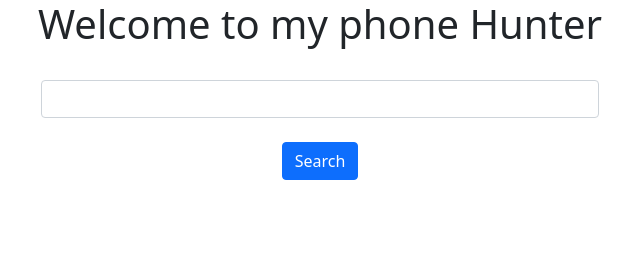
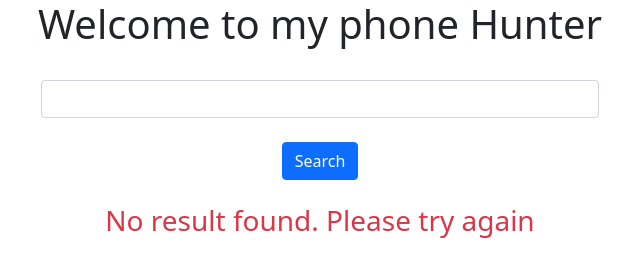
Before and after one commit to rcmehedi15/phone-hunter-api, a plain HTML site: page index.html in a window 1280 px wide. Shown: the whole page, without its empty margins (320-960 px from the left). Drawn offline with nearby package versions, Linux system fonts and the light colour scheme; no server answers.

Commit message:
no result found try

```diff
--- a/index.html
+++ b/index.html
@@ -11,6 +11,8 @@
     <title>Phone Hunter API Project</title>
   </head>
   <body class="container">
+
+    <!-- header  -->
     <header>
       <h1 class="text-center">Welcome to my phone Hunter</h1> <br>
     </header>
@@ -21,9 +23,12 @@
     </div><br>
     <!-- card section -->
     <main class="container">
-      <section>
+      <section >
         <div id="phones-container" class="row row-cols-1 row-cols-md-3 g-4">
 
+        </div>
+        <div class="mt-4 ">
+          <h3 class="text-danger text-center">No result found. Please try again</h3>
         </div>
       </section>
     </main>
--- a/js/app.js
+++ b/js/app.js
@@ -1,15 +1,18 @@
     // phones api loaded
-const loadPhones = async(searchText) => {
+    const loadPhones = async(searchText) => {
     const url = `https://openapi.programming-hero.com/api/phones?search=${searchText}`
     const res = await fetch(url);
     const data = await res.json();
     displayPhones(data.data);
 }
     // display phones
-const displayPhones = phones => {
+    const displayPhones = phones => {
     const phonesContainer = document.getElementById('phones-container');
     // search value empty like this indevisual value show
     phonesContainer.textContent = '';
+
+    // display 6 phone only
+    phones = phones.slice(0,6)
     // card create js,
     phones.forEach(phone => {
         const phoneDiv = document.createElement('div');
```
